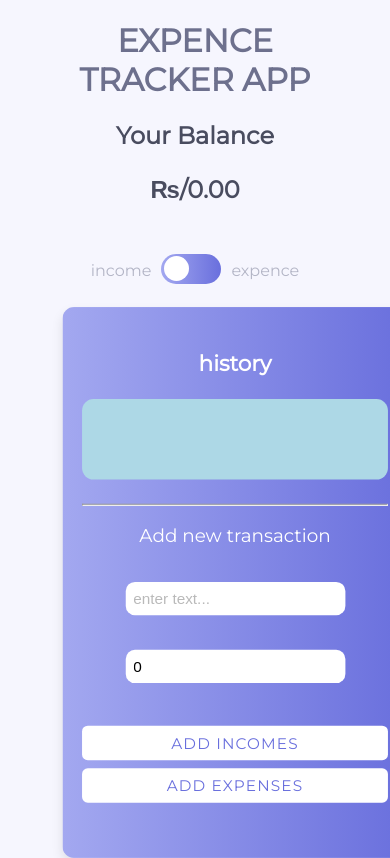
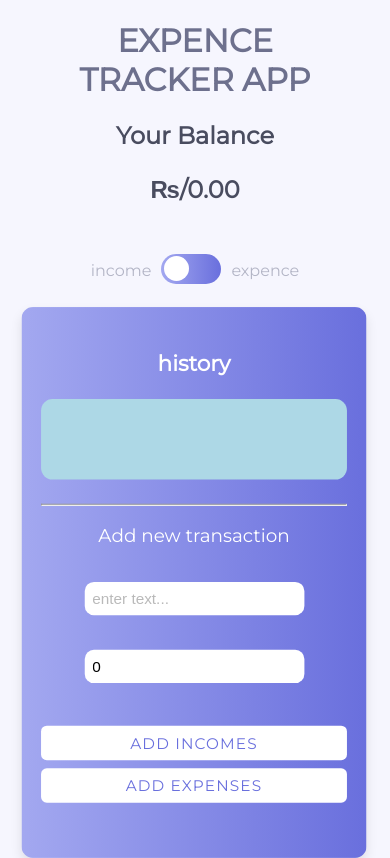
Before and after one commit to syedalirazazaidi/trackerapp, a React (Create React App) app: page / in a window 390 px wide. Built offline with nearby package versions, Linux system fonts and the light colour scheme.

Commit message:
screen setting

```diff
--- a/src/App.css
+++ b/src/App.css
@@ -167,12 +167,12 @@ opacity: 0.5;
      justify-content: center;
      width: 300px;
      align-items: center;
-     margin-right: 30px;
-     margin-left: 30px;
+     margin-right: 95px;
+     margin-left: -1px;
      background-color: #fff;
 
      padding: 17px;
-     margin: 20px 40px;
+     /* margin: 20px 40px; */
      border-radius: 10px;
      box-shadow: 0 5px 10px rgba(0, 0, 0, 0.1);
      background-image: linear-gradient(
```
